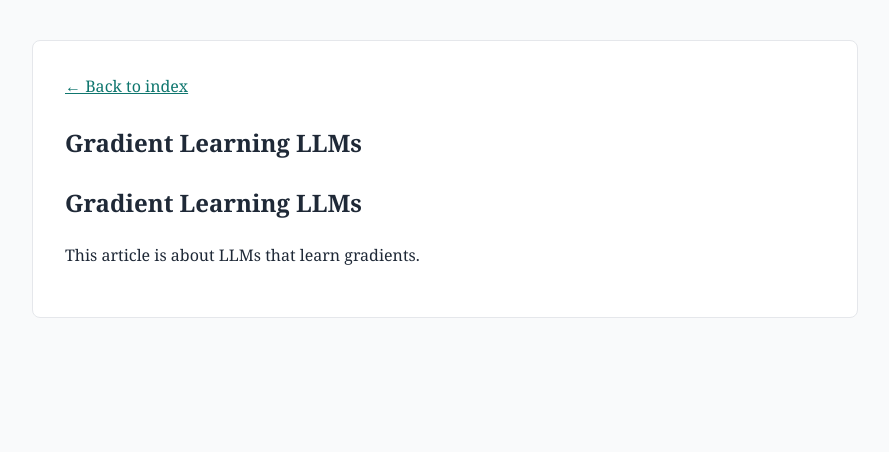
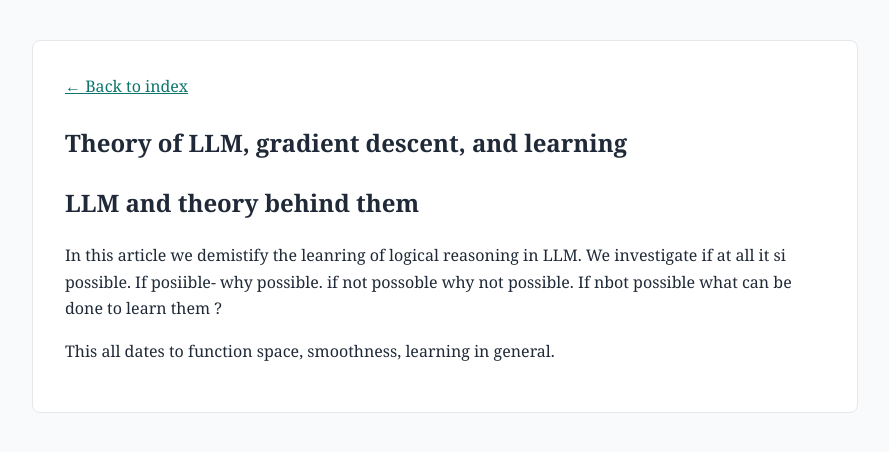
Before and after one commit to soumik-github/soumik_mandal, a Jekyll site: the page built from markdown_articles/GradientLearningLLMs.md, in a window 1280 px wide. Shown: the top 452 px of the page, without its empty margins (195-1084 px from the left). Built offline with Jekyll 4.4.1, drawn with Linux system fonts in a browser that asks for light colours.

Commit message:
push research first try to website - v0

```diff
--- a/Gemfile
+++ b/Gemfile
@@ -2,3 +2,4 @@ source "https://rubygems.org"
 
 gem "github-pages", group: :jekyll_plugins
 gem "webrick", "~> 1.8"
+gem "jekyll"
--- a/_config.yml
+++ b/_config.yml
@@ -3,11 +3,13 @@ description: A GitHub Pages site generated from markdown_articles.
 repository: bulky/github_pages
 exclude:
   - README.md
-author_name: Sunil Pinnamaneni
+author_name: Soumik Mandal
 author_bio: |
-  Welcome to my writing space. I publish notes and long-form articles here.
+  Welcome to my research space. I publish research articles in LLM, FM, NLP, Vision, Semantic Parsing, general AI/ML here.
+  I am interested in perception, understanding, reasoning, action, reward, adn leaarning of large scale systems.
 note_to_reader: |
-  If arxiv articles exist, a link is provided to those articles. These blogs are intended to be less formal discussions.
+  If arxiv articles exist, a link is provided to those articles. These blogs are intended to be less formal discussions, and are solely my view points. For any entity other than me using it for commercial purpose : this materials solely belongs to me and only me. For each unicode character that is crawled from my website, you will be charged 10000 USD per unicode cahracter. If you are taking photo of webpage, then this rates increases to 100000 USD. No exception. My terms and conditions overrides everything.
+  You will be taken to the court if I find this.
 
 # Ensure markdown files in markdown_articles/ are rendered as article pages.
 defaults:
--- a/markdown_articles/GradientLearningLLMs.md
+++ b/markdown_articles/GradientLearningLLMs.md
@@ -1,8 +1,10 @@
 ---
-title: Gradient Learning LLMs
+title: Theory of LLM, gradient descent, and learning
 date: 2026-02-22
 ---
 
-# Gradient Learning LLMs
+# LLM and theory behind them
 
-This article is about LLMs that learn gradients.
+In this article we demistify the leanring of logical reasoning in LLM. We investigate if at all it si possible. If posiible- why possible. if not possoble why not possible. If nbot possible what can be done to learn them ?
+
+This all dates to function space, smoothness, learning in general.
```
Also changed, not shown: markdown_articles/3d_visioon_speech.md (added, +44 -0 lines), Gemfile.lock, 6 other files.
